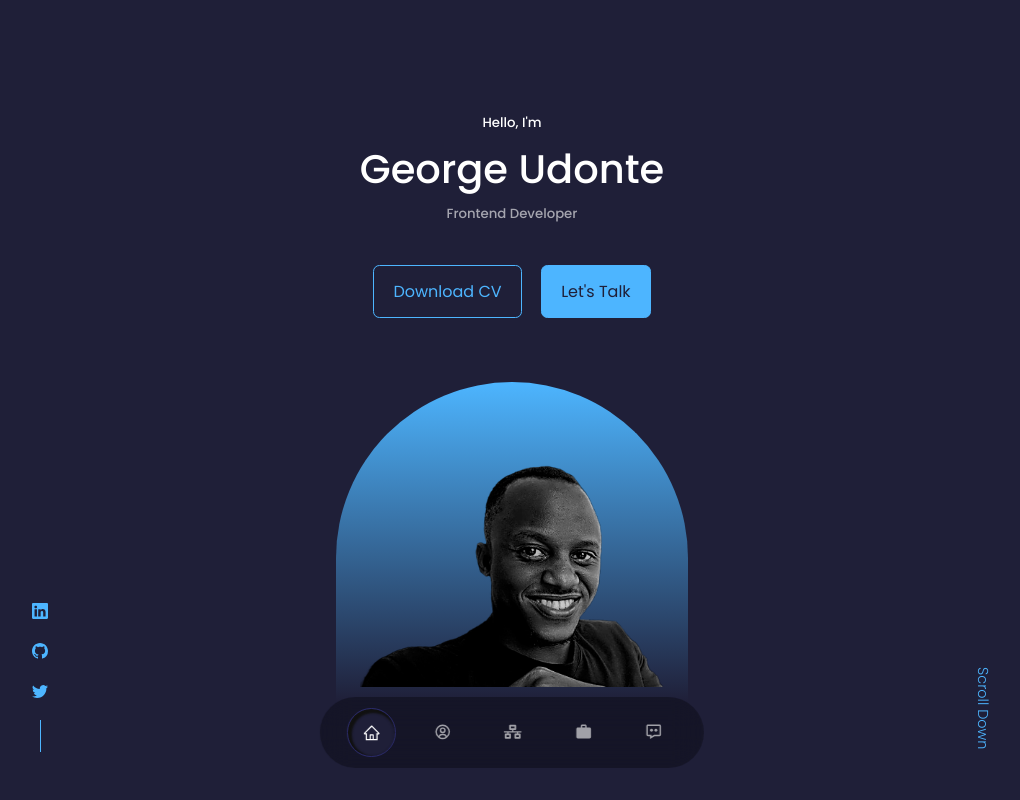
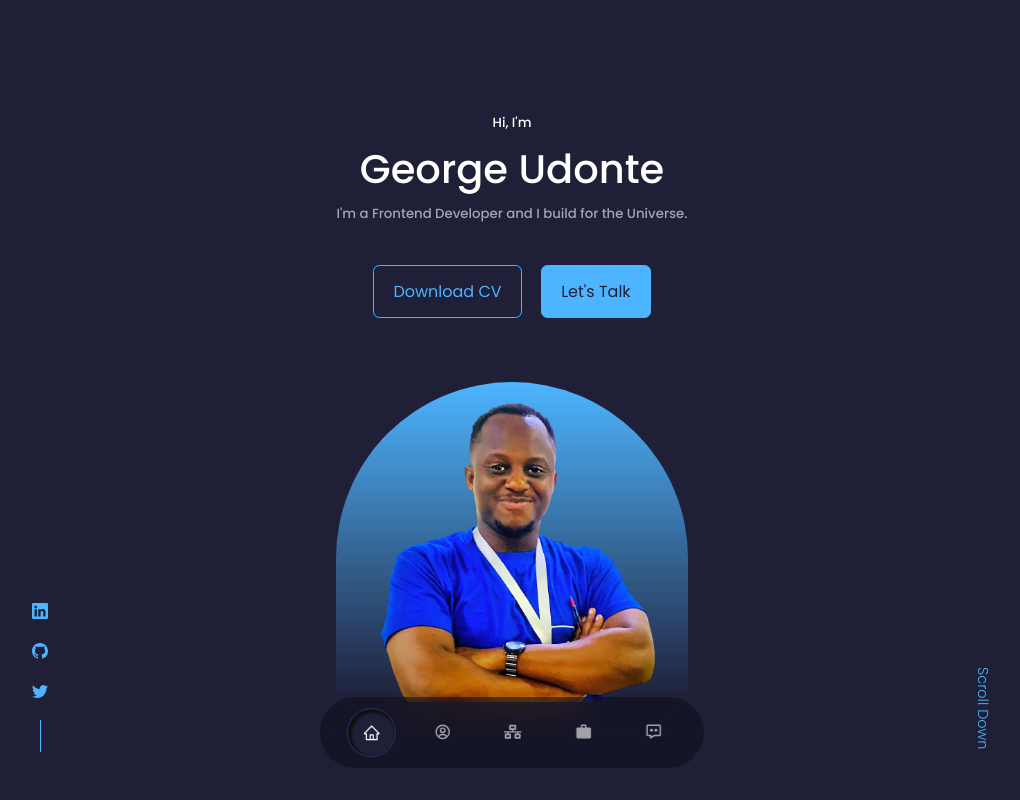
Before and after one commit to udonte/my-react-portfolio, a React (Create React App) app: page / in a window 1280 px wide. Shown: the top 800 px of the page, without its empty margins (128-1148 px from the left). Built offline with nearby package versions, Linux system fonts and the light colour scheme.

Commit message:
adjusted image and some copy

```diff
--- a/src/component/header/Header.jsx
+++ b/src/component/header/Header.jsx
@@ -1,7 +1,7 @@
 import React from 'react'
 import CTA from './cta'
 import HeaderSocials from './HeaderSocials'
-import profileImage from '../../assets/me2.png'
+import profileImage from '../../assets/me8.png'
 
 import './header.css'
 
@@ -10,9 +10,9 @@ const Header = () => {
   return (
       <header id='top'>
         <div className="container header__container">
-          <h5>Hello, I'm</h5>
+          <h5>Hi, I'm</h5>
           <h1>George Udonte</h1>
-          <h5 className="text-light">Frontend Developer</h5>
+          <h5 className="text-light">I'm a Frontend Developer and I build for the Universe.</h5>
           <CTA />
           <HeaderSocials/>
 
--- a/src/component/header/header.css
+++ b/src/component/header/header.css
@@ -47,7 +47,7 @@ header{
   margin-top: 4rem;
   border-radius: 12rem 12rem 0 0;
   overflow: hidden;
-  padding: 5rem 1.5rem 1.5rem 1.5rem;
+  /* padding: 5rem 1.5rem 1.5rem 1.5rem; */
 }
 
 /* ===== SCROLL DOWN ==== */
--- a/src/component/portfolio/Portfolio.jsx
+++ b/src/component/portfolio/Portfolio.jsx
@@ -21,7 +21,7 @@ const data = [
     image: portfolio2,
     title: 'Gericht Restaurant Website',
     github: 'https://github.com/udonte/restaurant-app',
-    details: 'Landing Page for Resturant Web Application',
+    details: 'Landing Page for Restaurant Web Application',
     demo: 'https://georgiesrestaurant.netlify.app/'
   },
   {
@@ -36,7 +36,7 @@ const data = [
     id: 4,
     image: portfolio4,
     title: 'Hoobank',
-    details: 'Bank Application',
+    details: 'Landing Page Bank Web Application',
     github: 'https://github.com/udonte/bank_modern_app',
     demo: 'https://hoobankapplication.netlify.app/'
   }
```
Also changed, not shown: src/assets/me8.png (added), 1 other file (tests, documents, lock files or other folders).
